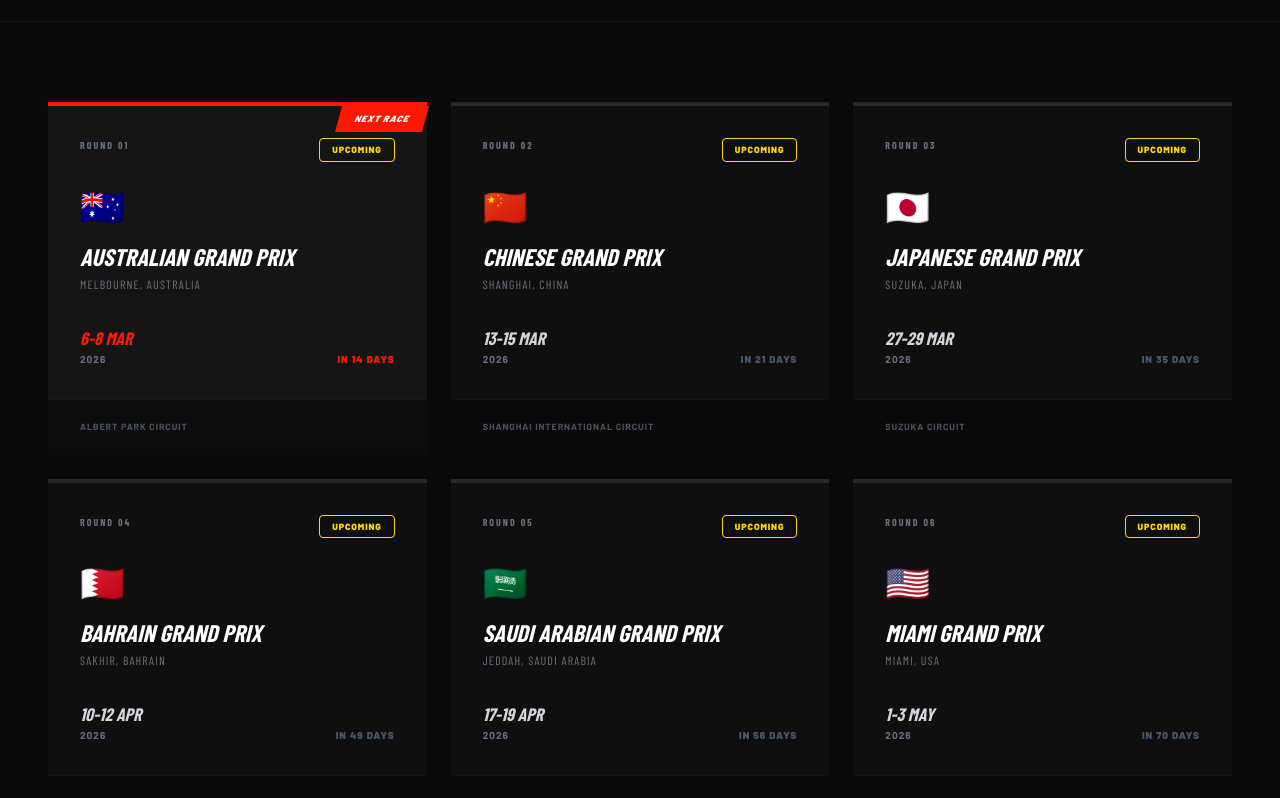
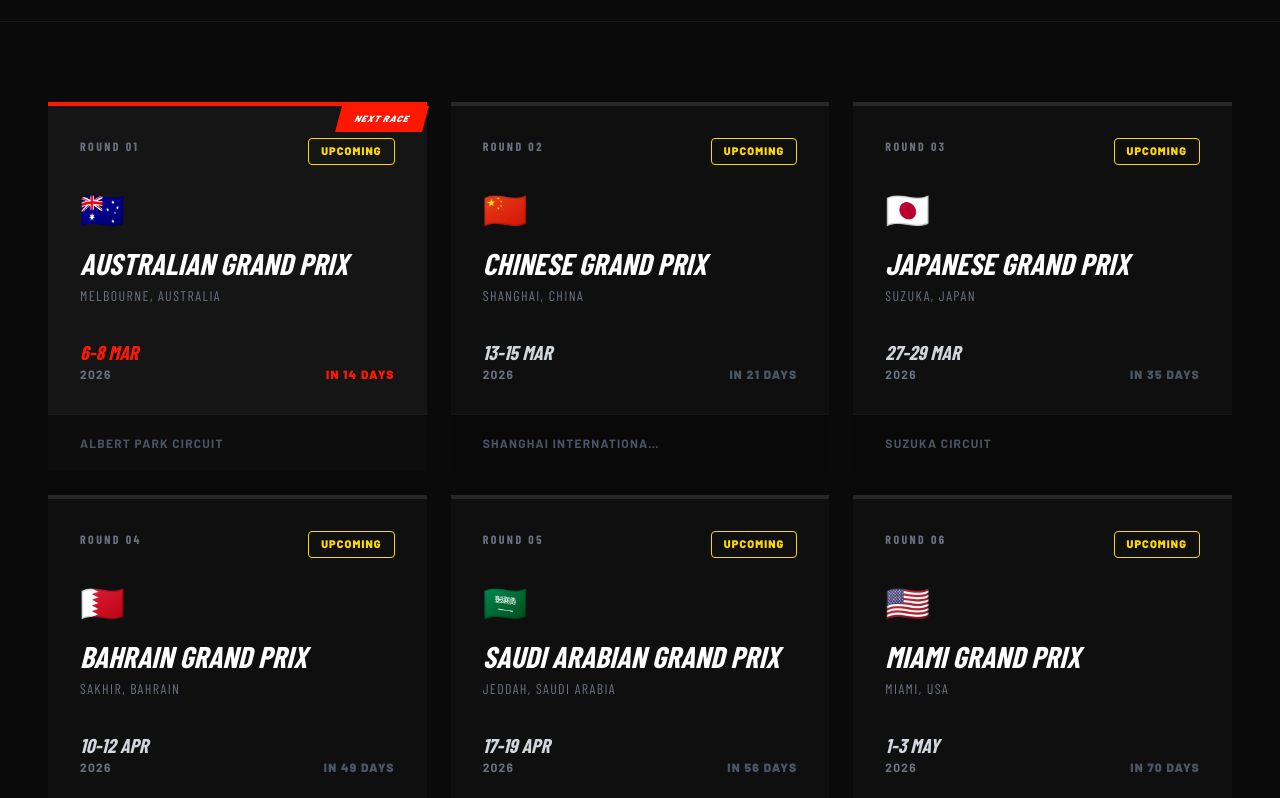
Before and after one commit to Rakshit6456/apex-f1, a Next.js app: page /calendar in a window 1280 px wide. Shown: the part 1200-1998 px from the top of the page. Built offline with nearby package versions, Linux system fonts and the light colour scheme; a web font is replaced by a local one.

Commit message:
Font Changed

```diff
--- a/app/calendar/page.js
+++ b/app/calendar/page.js
@@ -199,25 +199,25 @@
 
                                 <div className="p-8">
                                     <div className="flex justify-between items-start mb-6">
-                                        <span className="text-gray-500 font-condensed text-[10px] font-black tracking-[0.2em] uppercase">Round {race.round.padStart(2, '0')}</span>
-                                        <span className={`text-[9px] font-black tracking-widest uppercase px-3 py-1 rounded-sm ${isPast ? 'bg-white/5 text-gray-500' : 'border border-[#FFD700] text-[#FFD700]'}`}>
+                                        <span className="text-gray-500 font-condensed text-xs font-black tracking-[0.2em] uppercase">Round {race.round.padStart(2, '0')}</span>
+                                        <span className={`text-[11px] font-black tracking-widest uppercase px-3 py-1 rounded-sm ${isPast ? 'bg-white/5 text-gray-500' : 'border border-[#FFD700] text-[#FFD700]'}`}>
                                             {isPast ? 'FINISHED' : 'UPCOMING'}
                                         </span>
                                     </div>
 
                                     <div className="text-4xl mb-4">{getFlagEmoji(race.Circuit.Location.country)}</div>
-                                    <h3 className="text-2xl font-black text-white font-condensed uppercase italic leading-tight mb-1 group-hover:text-[#FF1801] transition-colors">{race.raceName}</h3>
-                                    <p className="text-gray-500 font-condensed text-xs uppercase tracking-widest mb-8">{race.Circuit.Location.locality}, {race.Circuit.Location.country}</p>
+                                    <h3 className="text-3xl font-black text-white font-condensed uppercase italic leading-tight mb-1 group-hover:text-[#FF1801] transition-colors">{race.raceName}</h3>
+                                    <p className="text-gray-500 font-condensed text-sm uppercase tracking-widest mb-8">{race.Circuit.Location.locality}, {race.Circuit.Location.country}</p>
 
                                     <div className="flex justify-between items-end">
                                         <div>
-                                            <div className={`text-lg font-black font-condensed uppercase italic ${isNext ? 'text-[#FF1801]' : 'text-gray-300'}`}>
+                                            <div className={`text-xl font-black font-condensed uppercase italic ${isNext ? 'text-[#FF1801]' : 'text-gray-300'}`}>
                                                 {race.dateRange || new Date(race.date).toLocaleDateString('en-GB', { day: 'numeric', month: 'short' })}
                                             </div>
-                                            <div className="text-[10px] text-gray-500 font-bold tracking-widest uppercase">2026</div>
+                                            <div className="text-xs text-gray-500 font-bold tracking-widest uppercase">2026</div>
                                         </div>
                                         {!isPast && (
-                                            <div className={`text-[10px] font-black uppercase tracking-widest ${isNext ? 'text-[#FF1801]' : 'text-gray-600'}`}>
+                                            <div className={`text-xs font-black uppercase tracking-widest ${isNext ? 'text-[#FF1801]' : 'text-gray-600'}`}>
                                                 IN {Math.ceil((new Date(race.date) - now) / (1000 * 60 * 60 * 24))} DAYS
                                             </div>
                                         )}
@@ -225,8 +225,8 @@
                                 </div>
 
                                 <div className="px-8 py-5 bg-black/40 border-t border-white/5 flex justify-between items-center group-hover:bg-[#FF1801]/5 transition-colors">
-                                    <span className="text-[9px] text-gray-600 font-bold uppercase tracking-widest truncate max-w-[180px]">{race.Circuit.circuitName}</span>
-                                    <span className="text-[10px] text-[#FF1801] font-black uppercase tracking-widest italic opacity-0 group-hover:opacity-100 transition-all">Details →</span>
+                                    <span className="text-xs text-gray-600 font-bold uppercase tracking-widest truncate max-w-[180px]">{race.Circuit.circuitName}</span>
+                                    <span className="text-xs text-[#FF1801] font-black uppercase tracking-widest italic opacity-0 group-hover:opacity-100 transition-all">Details →</span>
                                 </div>
                             </div>
                         );
--- a/app/page.js
+++ b/app/page.js
@@ -59,6 +59,7 @@
 
   return (
     <main className="bg-[#0A0A0A] min-h-screen text-white font-sans selection:bg-[#FF1801] selection:text-white pb-20">
+
       <Navbar />
       <PageWrapper>
         <Hero nextRace={data.nextRace} />
```
